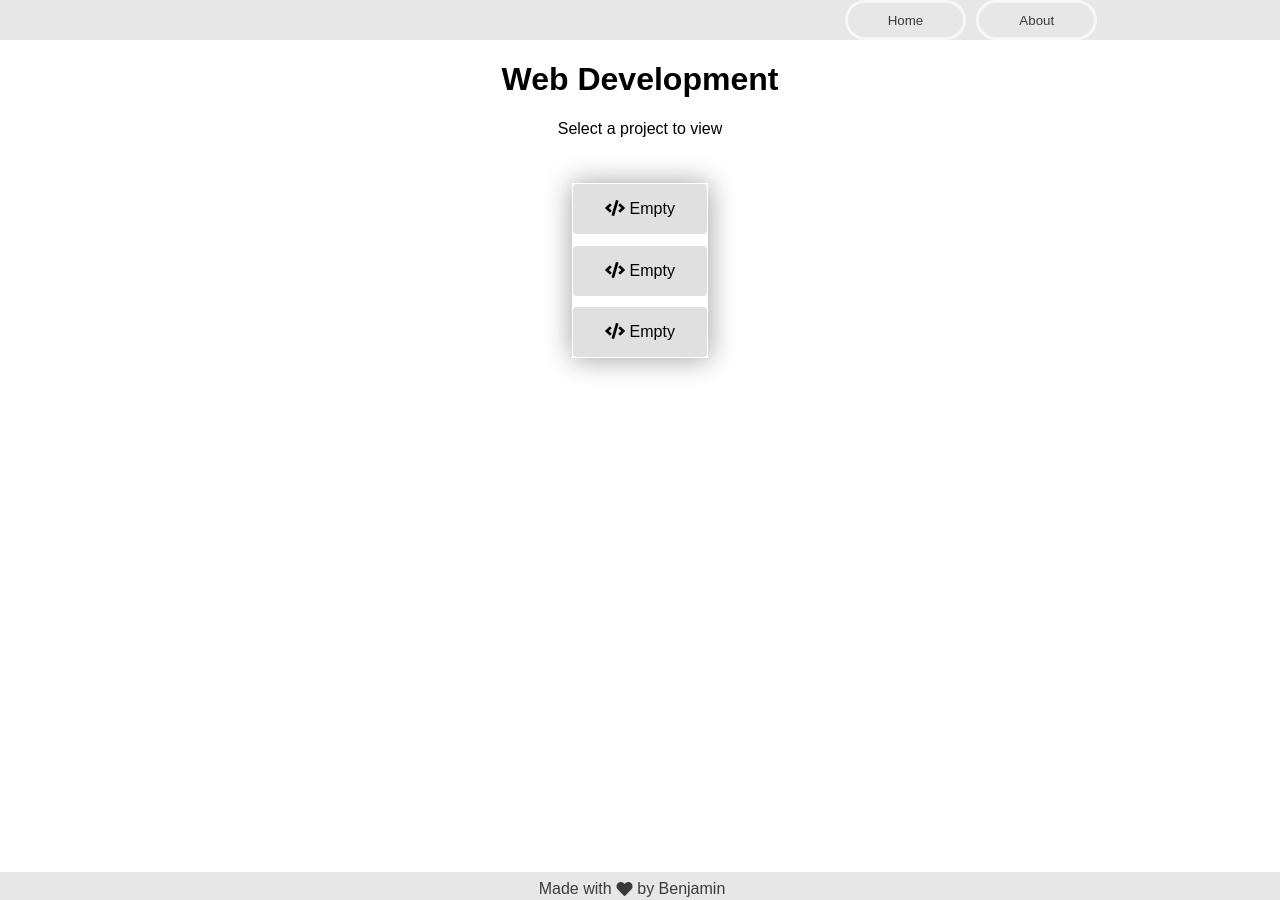
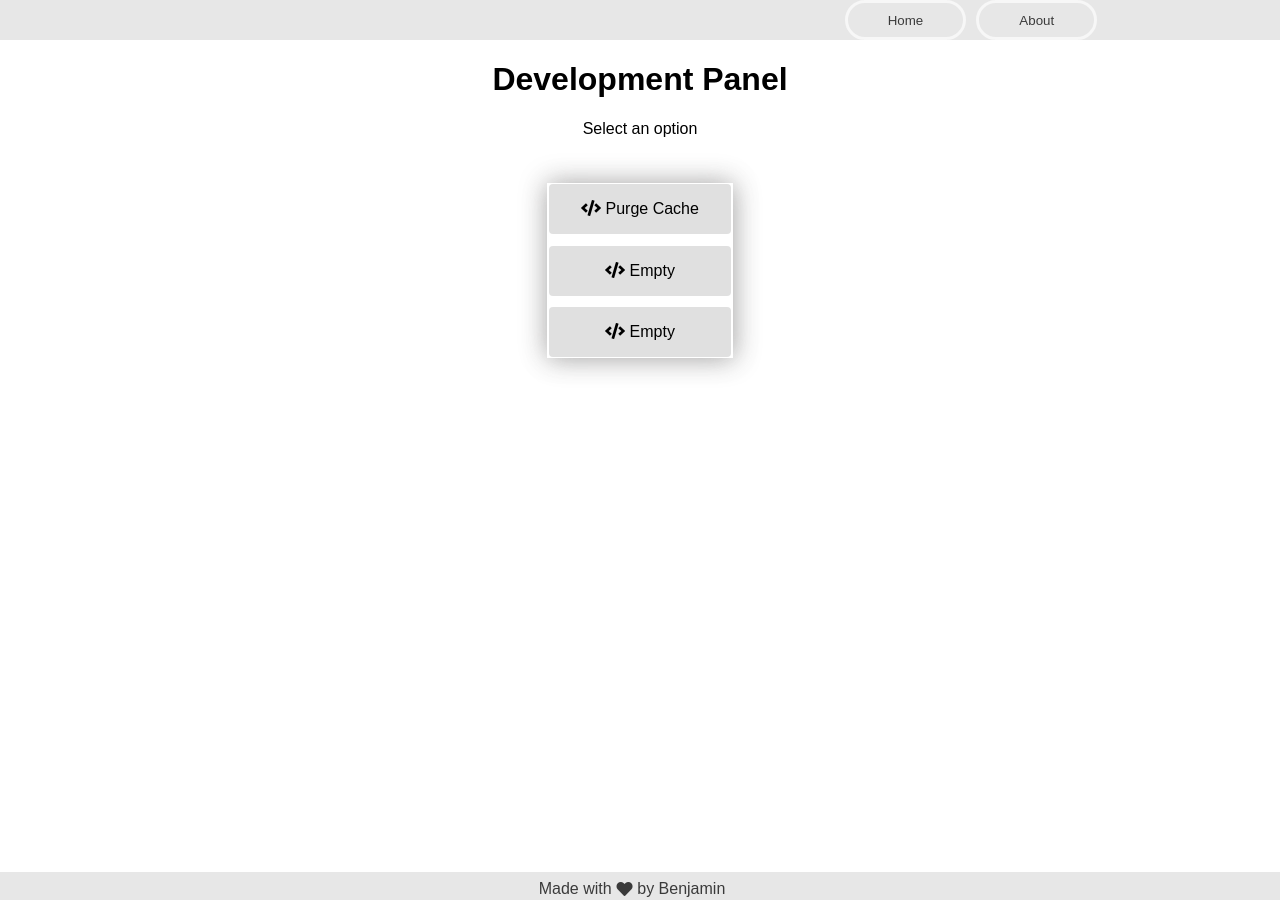
Before and after one commit to benjammin4dayz/benjammin4dayz.github.io, a Jekyll site: the page built from collections/_dev/index.html, in a window 1280 px wide. Built offline with Jekyll 4.4.1, drawn with Linux system fonts in a browser that asks for light colours.

Commit message:
feat: hidden dev panel

```diff
--- a/_includes/footer.html
+++ b/_includes/footer.html
@@ -14,6 +14,14 @@
       ></i>
       by Benjamin
     </span>
+    <button
+      id="devButton"
+      class="nav-panel-btn"
+      onclick="window.location.href='{{ site.url }}{{ site.baseurl }}/private/development'"
+      style="display: none"
+    >
+      <i class="fas fa-code"></i>
+    </button>
   </div>
 </footer>
 <script src="{{ site.url }}{{ site.baseurl }}/assets/js/devHeart.js"></script>
--- a/assets/js/devHeart.js
+++ b/assets/js/devHeart.js
@@ -1,31 +1,11 @@
 const element = { isClicked: 0, handle: document.getElementById('devHeart') };
 element.handle.addEventListener('click', () => {
   !element.isClicked
-    ? (purgeCache(), applyDynamicStyles(element.handle))
+    ? (applyDynamicStyles(element.handle), revealDevButton())
     : location.reload();
   element.isClicked = !element.isClicked;
 });
 
-const purgeCache = async () => {
-  caches
-    .keys()
-    .then((cacheNames) => {
-      return Promise.all(
-        cacheNames.map((cacheName) => {
-          console.log(cacheName);
-          return caches.delete(cacheName);
-        })
-      );
-    })
-    .then(() => {
-      console.warn('Dev Heart: purged local caches...');
-    })
-    .catch((error) => {
-      console.error(
-        'An error occurred while attempting to purge local caches: ' + error
-      );
-    });
-};
 const applyDynamicStyles = (element, transitionDuration = 1000) => {
   ctx = element.style;
   ctx.color = 'red';
@@ -34,3 +14,11 @@ const applyDynamicStyles = (element, transitionDuration = 1000) => {
   ctx.transformOrigin = 'center bottom';
   ctx.transform = 'translate(0, -3vh) scale(10)';
 };
+const revealDevButton = () => {
+  try {
+    document.getElementById('devPanel').style.visibility = 'visible';
+  } catch {}
+  try {
+    document.getElementById('devButton').style.display = 'inline-block';
+  } catch {}
+};
--- a/collections/_dev/index.html
+++ b/collections/_dev/index.html
@@ -4,23 +4,27 @@ title: Development Panel
 ---
 
 <div class="container">
+  <script src="{{ site.url }}{{ site.baseurl }}/assets/js/cacheHandler.js"></script>
   <link rel="stylesheet" href="{{ site.baseurl }}/assets/css/index.css" />
-  <h1 class="title text-center">Web Development</h1>
-  <span class="subtitle text-center">Select a project to view</span>
+  <h1 class="title text-center">Development Panel</h1>
+  <span class="subtitle text-center">Select an option</span>
   <div class="nav-panel">
     <button
+      id="devBtnOne"
+      class="nav-panel-btn"
+      onclick="purgeCache(); alert('Cache purged!')"
+    >
+      <i class="fas fa-code"></i> Purge Cache
+    </button>
+    <button
+      id="devBtnTwo"
       class="nav-panel-btn"
       onclick="window.location.href='{{ site.url }}{{ site.baseurl }}/PLACEHOLDER'"
     >
       <i class="fas fa-code"></i> Empty
     </button>
     <button
-      class="nav-panel-btn"
-      onclick="window.location.href='{{ site.url }}{{ site.baseurl }}/PLACEHOLDER'"
-    >
-      <i class="fas fa-code"></i> Empty
-    </button>
-    <button
+      id="devBtnThree"
       class="nav-panel-btn"
       onclick="window.location.href='{{ site.url }}{{ site.baseurl }}/PLACEHOLDER'"
     >
```
